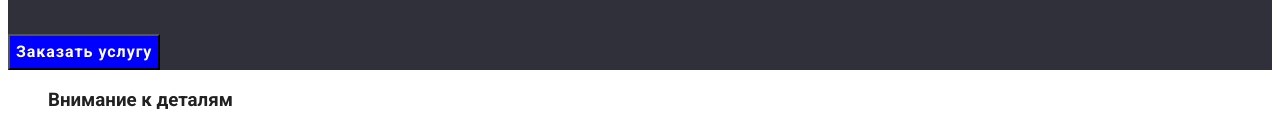
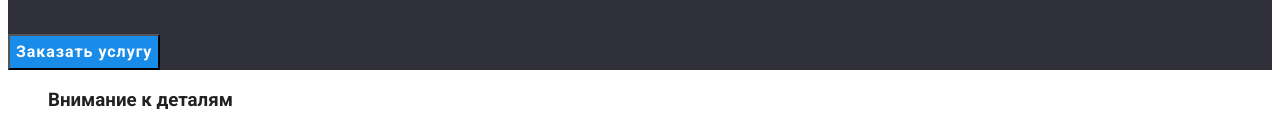
Before and after one commit to nastaisha1203/goit-markup-hw-02, a plain HTML site: page index.html in a window 1280 px wide. In both pictures the pointer is over the button "Заказать услугу". Shown: the part 265-389 px from the top of the page. Drawn offline with Linux system fonts and the light colour scheme.

Commit message:
замена цвета

```diff
--- a/css/styles.css
+++ b/css/styles.css
@@ -91,8 +91,7 @@ body {
 }
 .hero-btn:hover,
 .hero-btn:focus {
-  background-color: blue;
-}
+  background-color: #188CE8;
 /* ----------ОСОБЕННОСТИ------------ */
 
 .features-title {
```
